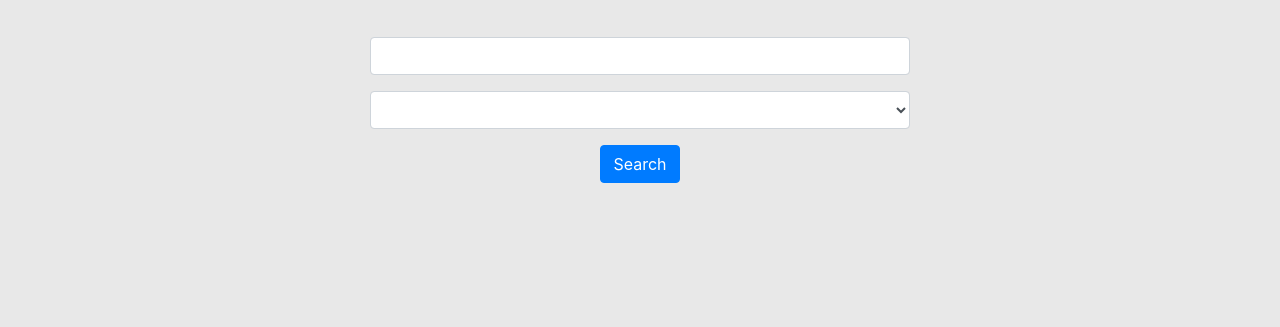
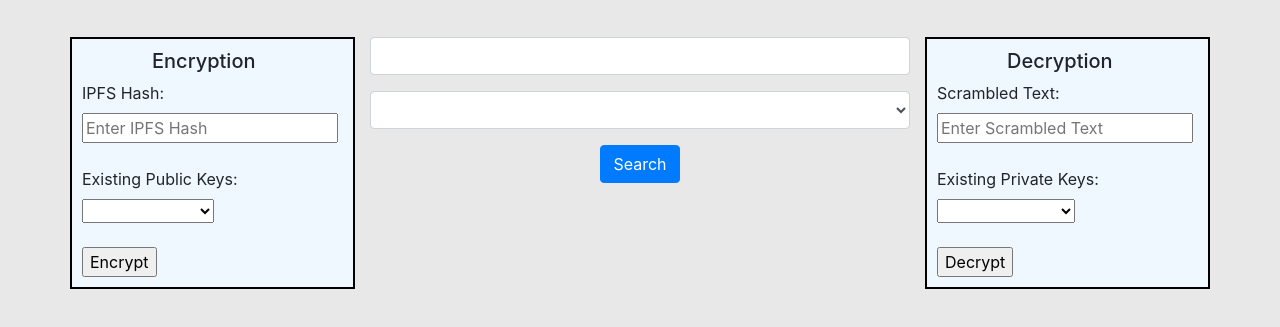
Before and after one commit to RajVamsee/Digital-health, a website: page dev/ui/index.html in a window 1280 px wide. Shown: the part 101-428 px from the top of the page. Drawn offline with nearby package versions, Linux system fonts and the light colour scheme.

Commit message:
Encryption and Decryption UI

```diff
--- a/dev/ui/index.html
+++ b/dev/ui/index.html
@@ -4,8 +4,11 @@
 <head>
 	<title>Personal Health Trajectory</title>
 	<script src="https://ajax.googleapis.com/ajax/libs/angularjs/1.5.6/angular.min.js"></script>
-	<script src="https://code.jquery.com/jquery-3.3.1.min.js" integrity="sha256-FgpCb/KJQlLNfOu91ta32o/NMZxltwRo8QtmkMRdAu8=" crossorigin="anonymous"></script>
-	<script src="https://maxcdn.bootstrapcdn.com/bootstrap/3.3.7/js/bootstrap.min.js" integrity="sha384-Tc5IQib027qvyjSMfHjOMaLkfuWVxZxUPnCJA7l2mCWNIpG9mGCD8wGNIcPD7Txa" crossorigin="anonymous"></script>
+	<script src="https://code.jquery.com/jquery-3.3.1.min.js"
+		integrity="sha256-FgpCb/KJQlLNfOu91ta32o/NMZxltwRo8QtmkMRdAu8=" crossorigin="anonymous"></script>
+	<script src="https://maxcdn.bootstrapcdn.com/bootstrap/3.3.7/js/bootstrap.min.js"
+		integrity="sha384-Tc5IQib027qvyjSMfHjOMaLkfuWVxZxUPnCJA7l2mCWNIpG9mGCD8wGNIcPD7Txa"
+		crossorigin="anonymous"></script>
 	<link rel="stylesheet" type="text/css" href="https://maxcdn.bootstrapcdn.com/bootstrap/4.0.0/css/bootstrap.min.css">
 </head>
 
@@ -17,7 +20,21 @@
 			</div>
 		</div>
 		<div class="row">
-			<div class="col-md-6 offset-md-3">
+			<div class="col-md-3 encryptionDiv">
+				<h5>Encryption</h5>
+				<form action="">
+					<label for="ipfshash">IPFS Hash:</label><br>
+					<input type="text" id="ipfshash" name="ipfshash" value="" placeholder="Enter IPFS Hash"><br><br>
+					<label for="publickey">Existing Public Keys:</label><br>
+					<select name="publickey" id="publickey">
+						<option></option>
+						<option value="publickey.pem">publickey.pem</option>
+					</select>
+					<br><br>
+					<input type="submit" value="Encrypt">
+				</form>
+			</div>
+			<div class="col-md-6">
 				<form ng-submit="search(searchValue)">
 					<div class="form-group">
 						<input type="text" class="form-control" ng-model="searchValue">
@@ -29,14 +46,27 @@
 							<option value="address">Address</option>
 						</select>
 					</div>
-					<button
-						type="submit"
-						class="btn btn-primary margin-auto btn-search">
+					<button type="submit" class="btn btn-primary margin-auto btn-search">
 						Search
 					</button>
 					<p ng-if="!block && !transaction && !addressData && initialSearchMade" class="no-data-text">
 						No data found for search.
 					</p>
+				</form>
+			</div>
+			<div class="col-md-3 decryptionDiv">
+				<h5>Decryption</h5>
+				<form action="">
+					<label for="scrambledtext">Scrambled Text:</label><br>
+					<input type="text" id="scrambledtext" name="scrambledtext" value=""
+						placeholder="Enter Scrambled Text"><br><br>
+					<label for="privatekey">Existing Private Keys:</label><br>
+					<select name="privatekey" id="privatekey">
+						<option></option>
+						<option value="privatekey.pem">privatekey.pem</option>
+					</select>
+					<br><br>
+					<input type="submit" value="Decrypt">
 				</form>
 			</div>
 		</div>
@@ -123,13 +153,13 @@
 	<script>
 		window.app = angular.module('BlockExplorer', []);
 
-		app.controller('MainController', function($scope, $http) {
+		app.controller('MainController', function ($scope, $http) {
 			$scope.block = null;
 			$scope.transaction = null;
 			$scope.addressData = null;
 			$scope.initialSearchMade = false;
 
-			$scope.fetchBlock = function(blockHash) {
+			$scope.fetchBlock = function (blockHash) {
 				$http.get(`/block/${blockHash}`)
 					.then(response => {
 						$scope.block = response.data.block;
@@ -138,7 +168,7 @@
 					});
 			};
 
-			$scope.fetchTransaction = function(transactionId) {
+			$scope.fetchTransaction = function (transactionId) {
 				$http.get(`/transaction/${transactionId}`)
 					.then(response => {
 						$scope.transaction = response.data.transaction;
@@ -147,7 +177,7 @@
 					});
 			};
 
-			$scope.fetchAddressData = function(address) {
+			$scope.fetchAddressData = function (address) {
 				$http.get(`/address/${address}`)
 					.then(response => {
 						$scope.addressData = response.data.addressData;
@@ -158,7 +188,7 @@
 					});
 			};
 
-			$scope.search = function(searchValue) {
+			$scope.search = function (searchValue) {
 				$scope.initialSearchMade = true;
 				if ($scope.searchType === 'block') {
 					$scope.fetchBlock(searchValue);
@@ -175,44 +205,64 @@
 	</script>
 
 	<style type="text/css">
-		html, body {
+		html,
+		body {
 			min-height: 100vh;
 			background-color: #e8e8e8;
 		}
+
 		.container {
 			padding-top: 50px;
 			padding-bottom: 50px;
 		}
+
 		#page-title {
 			text-align: center;
 			margin-bottom: 40px;
 		}
+
 		.table-title {
 			margin-bottom: 20px;
 			text-align: center;
 		}
+
 		.table {
 			background-color: #ffffff;
-			box-shadow: 2px 2px 15px -3px rgba(0,0,0,0.75);
+			box-shadow: 2px 2px 15px -3px rgba(0, 0, 0, 0.75);
 		}
+
 		#balance-text {
 			text-align: center;
 			margin-top: -20px;
 			margin-bottom: 30px;
 		}
+
 		.margin-auto {
 			margin: auto;
 			display: block;
 		}
+
 		.btn-search {
 			margin-bottom: 50px;
 		}
+
 		.bold {
 			font-weight: 700;
 		}
+
 		.no-data-text {
 			color: red;
 			text-align: center;
+		}
+
+		.encryptionDiv,
+		.decryptionDiv {
+			border: black solid 2px;
+			padding: 10px;
+			background-color: #F0F8FF;
+		}
+		h5{
+			margin-left: 70px;
 		}
 	</style>
 
```
Lines whose indentation alone changed are shown as unchanged.
